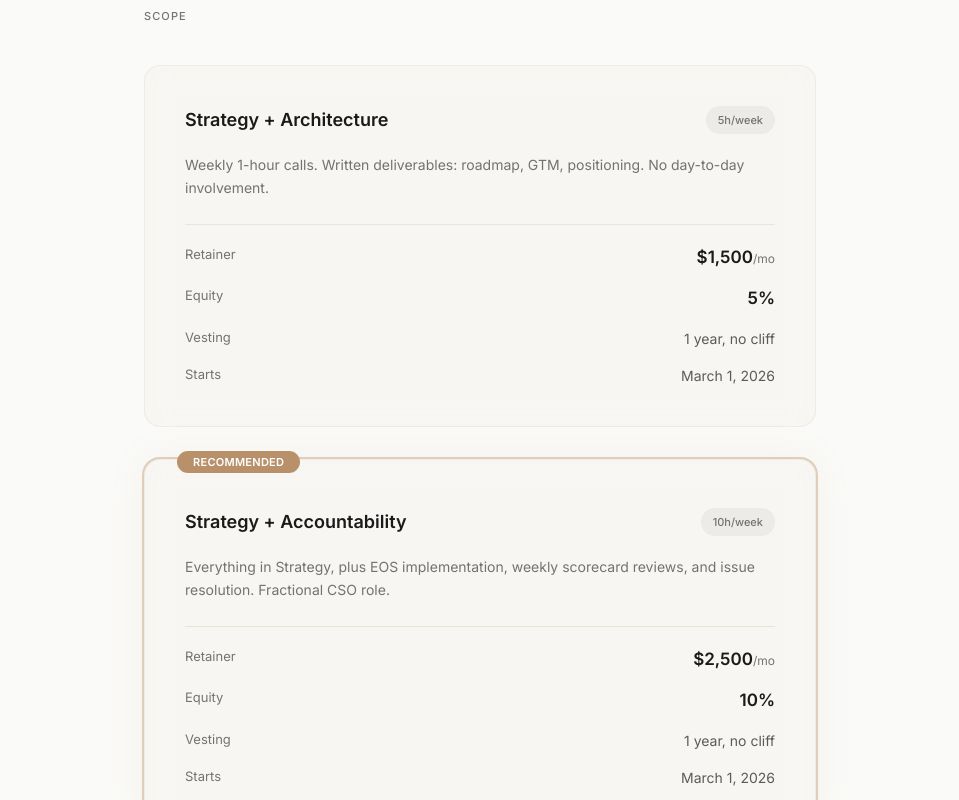
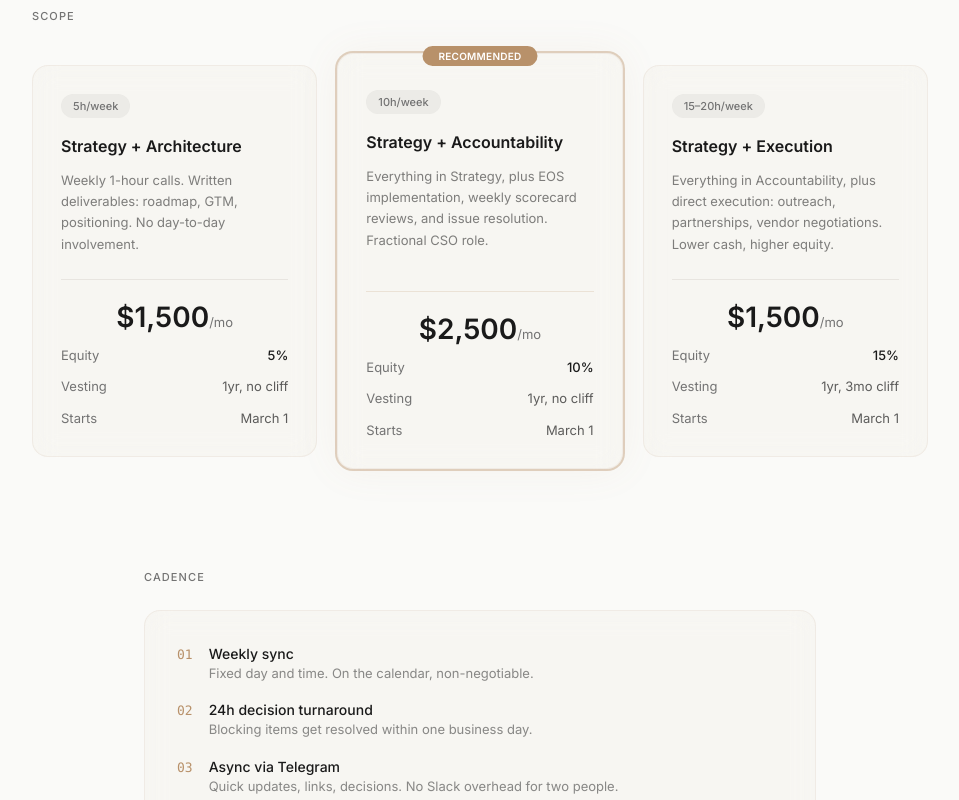
Before and after one commit to Apex-Sudo/leonfreier, a Next.js app: page /fugoku in a window 1280 px wide. Shown: the part 880-1680 px from the top of the page, without its empty margins (160-1119 px from the left). Built offline with nearby package versions, Linux system fonts and the light colour scheme.

Commit message:
Fugoku: horizontal pricing cards layout

```diff
--- a/app/fugoku/page.tsx
+++ b/app/fugoku/page.tsx
@@ -47,76 +47,94 @@ export default function FugokuProposal() {
 
       {/* ═══ Scope Options ═══ */}
       <section className="px-6 pt-8 pb-20 md:pb-28">
-        <div className="max-w-2xl mx-auto">
+        <div className="max-w-4xl mx-auto">
           <h2 className="text-[11px] font-medium tracking-widest text-muted uppercase mb-10">Scope</h2>
 
-          <div className="space-y-8">
+          <div className="grid md:grid-cols-3 gap-5">
             {/* Option A */}
-            <div className="glass-card p-8 md:p-10 transition-all duration-200 hover:border-accent/20">
-              <div className="flex items-start justify-between mb-5">
-                <h3 className="text-[18px] font-semibold text-foreground">Strategy + Architecture</h3>
-                <span className="text-[11px] font-medium text-muted bg-foreground/5 px-3 py-1.5 rounded-full shrink-0 ml-4">5h/week</span>
-              </div>
-              <p className="text-[14px] leading-relaxed text-foreground/60 mb-6">
+            <div className="glass-card p-6 md:p-7 transition-all duration-200 hover:border-accent/20 flex flex-col">
+              <span className="text-[11px] font-medium text-muted bg-foreground/5 px-3 py-1 rounded-full self-start mb-4">5h/week</span>
+              <h3 className="text-[16px] font-semibold text-foreground mb-3">Strategy + Architecture</h3>
+              <p className="text-[13px] leading-relaxed text-foreground/55 mb-6 flex-1">
                 Weekly 1-hour calls. Written deliverables: roadmap, GTM, positioning.
                 No day-to-day involvement.
               </p>
-              <div className="border-t border-border pt-5 grid grid-cols-2 gap-y-4">
-                <span className="text-[13px] text-muted">Retainer</span>
-                <span className="text-[17px] font-semibold text-foreground text-right">$1,500<span className="text-[12px] font-normal text-muted">/mo</span></span>
-                <span className="text-[13px] text-muted">Equity</span>
-                <span className="text-[17px] font-semibold text-foreground text-right">5%</span>
-                <span className="text-[13px] text-muted">Vesting</span>
-                <span className="text-[14px] text-foreground/70 text-right">1 year, no cliff</span>
-                <span className="text-[13px] text-muted">Starts</span>
-                <span className="text-[14px] text-foreground/70 text-right">March 1, 2026</span>
+              <div className="border-t border-border pt-4 space-y-3">
+                <div className="text-center mb-2">
+                  <span className="text-[28px] font-bold text-foreground">$1,500</span>
+                  <span className="text-[13px] text-muted">/mo</span>
+                </div>
+                <div className="flex justify-between text-[13px]">
+                  <span className="text-muted">Equity</span>
+                  <span className="font-medium text-foreground">5%</span>
+                </div>
+                <div className="flex justify-between text-[13px]">
+                  <span className="text-muted">Vesting</span>
+                  <span className="text-foreground/70">1yr, no cliff</span>
+                </div>
+                <div className="flex justify-between text-[13px]">
+                  <span className="text-muted">Starts</span>
+                  <span className="text-foreground/70">March 1</span>
+                </div>
               </div>
             </div>
 
             {/* Option B — Recommended */}
-            <div className="relative glass-card p-8 md:p-10 ring-2 ring-accent/40 shadow-[0_0_40px_rgba(184,145,106,0.08)] transition-all duration-200">
-              <div className="absolute -top-3 left-8">
-                <span className="text-[11px] font-semibold text-white bg-accent px-4 py-1 rounded-full tracking-wide">RECOMMENDED</span>
+            <div className="relative glass-card p-6 md:p-7 ring-2 ring-accent/40 shadow-[0_0_40px_rgba(184,145,106,0.08)] transition-all duration-200 flex flex-col md:-mt-3 md:mb-[-12px]">
+              <div className="absolute -top-3 left-1/2 -translate-x-1/2">
+                <span className="text-[10px] font-semibold text-white bg-accent px-4 py-1 rounded-full tracking-wide whitespace-nowrap">RECOMMENDED</span>
               </div>
-              <div className="flex items-start justify-between mb-5 mt-2">
-                <h3 className="text-[18px] font-semibold text-foreground">Strategy + Accountability</h3>
-                <span className="text-[11px] font-medium text-muted bg-foreground/5 px-3 py-1.5 rounded-full shrink-0 ml-4">10h/week</span>
-              </div>
-              <p className="text-[14px] leading-relaxed text-foreground/60 mb-6">
+              <span className="text-[11px] font-medium text-muted bg-foreground/5 px-3 py-1 rounded-full self-start mb-4 mt-2">10h/week</span>
+              <h3 className="text-[16px] font-semibold text-foreground mb-3">Strategy + Accountability</h3>
+              <p className="text-[13px] leading-relaxed text-foreground/55 mb-6 flex-1">
                 Everything in Strategy, plus EOS implementation, weekly scorecard reviews,
                 and issue resolution. Fractional CSO role.
               </p>
-              <div className="border-t border-accent/20 pt-5 grid grid-cols-2 gap-y-4">
-                <span className="text-[13px] text-muted">Retainer</span>
-                <span className="text-[17px] font-semibold text-foreground text-right">$2,500<span className="text-[12px] font-normal text-muted">/mo</span></span>
-                <span className="text-[13px] text-muted">Equity</span>
-                <span className="text-[17px] font-semibold text-foreground text-right">10%</span>
-                <span className="text-[13px] text-muted">Vesting</span>
-                <span className="text-[14px] text-foreground/70 text-right">1 year, no cliff</span>
-                <span className="text-[13px] text-muted">Starts</span>
-                <span className="text-[14px] text-foreground/70 text-right">March 1, 2026</span>
+              <div className="border-t border-accent/20 pt-4 space-y-3">
+                <div className="text-center mb-2">
+                  <span className="text-[28px] font-bold text-foreground">$2,500</span>
+                  <span className="text-[13px] text-muted">/mo</span>
+                </div>
+                <div className="flex justify-between text-[13px]">
+                  <span className="text-muted">Equity</span>
+                  <span className="font-medium text-foreground">10%</span>
+                </div>
+                <div className="flex justify-between text-[13px]">
+                  <span className="text-muted">Vesting</span>
+                  <span className="text-foreground/70">1yr, no cliff</span>
+                </div>
+                <div className="flex justify-between text-[13px]">
+                  <span className="text-muted">Starts</span>
+                  <span className="text-foreground/70">March 1</span>
+                </div>
               </div>
             </div>
 
             {/* Option C */}
-            <div className="glass-card p-8 md:p-10 transition-all duration-200 hover:border-accent/20">
-              <div className="flex items-start justify-between mb-5">
-                <h3 className="text-[18px] font-semibold text-foreground">Strategy + Execution</h3>
-                <span className="text-[11px] font-medium text-muted bg-foreground/5 px-3 py-1.5 rounded-full shrink-0 ml-4">15–20h/week</span>
-              </div>
-              <p className="text-[14px] leading-relaxed text-foreground/60 mb-6">
+            <div className="glass-card p-6 md:p-7 transition-all duration-200 hover:border-accent/20 flex flex-col">
+              <span className="text-[11px] font-medium text-muted bg-foreground/5 px-3 py-1 rounded-full self-start mb-4">15–20h/week</span>
+              <h3 className="text-[16px] font-semibold text-foreground mb-3">Strategy + Execution</h3>
+              <p className="text-[13px] leading-relaxed text-foreground/55 mb-6 flex-1">
                 Everything in Accountability, plus direct execution: outreach, partnerships,
                 vendor negotiations. Lower cash, higher equity.
               </p>
-              <div className="border-t border-border pt-5 grid grid-cols-2 gap-y-4">
-                <span className="text-[13px] text-muted">Retainer</span>
-                <span className="text-[17px] font-semibold text-foreground text-right">$1,500<span className="text-[12px] font-normal text-muted">/mo</span></span>
-                <span className="text-[13px] text-muted">Equity</span>
-                <span className="text-[17px] font-semibold text-foreground text-right">15%</span>
-                <span className="text-[13px] text-muted">Vesting</span>
-                <span className="text-[14px] text-foreground/70 text-right">1 year, 3-month cliff</span>
-                <span className="text-[13px] text-muted">Starts</span>
-                <span className="text-[14px] text-foreground/70 text-right">March 1, 2026</span>
+              <div className="border-t border-border pt-4 space-y-3">
+                <div className="text-center mb-2">
+                  <span className="text-[28px] font-bold text-foreground">$1,500</span>
+                  <span className="text-[13px] text-muted">/mo</span>
+                </div>
+                <div className="flex justify-between text-[13px]">
+                  <span className="text-muted">Equity</span>
+                  <span className="font-medium text-foreground">15%</span>
+                </div>
+                <div className="flex justify-between text-[13px]">
+                  <span className="text-muted">Vesting</span>
+                  <span className="text-foreground/70">1yr, 3mo cliff</span>
+                </div>
+                <div className="flex justify-between text-[13px]">
+                  <span className="text-muted">Starts</span>
+                  <span className="text-foreground/70">March 1</span>
+                </div>
               </div>
             </div>
           </div>
```
